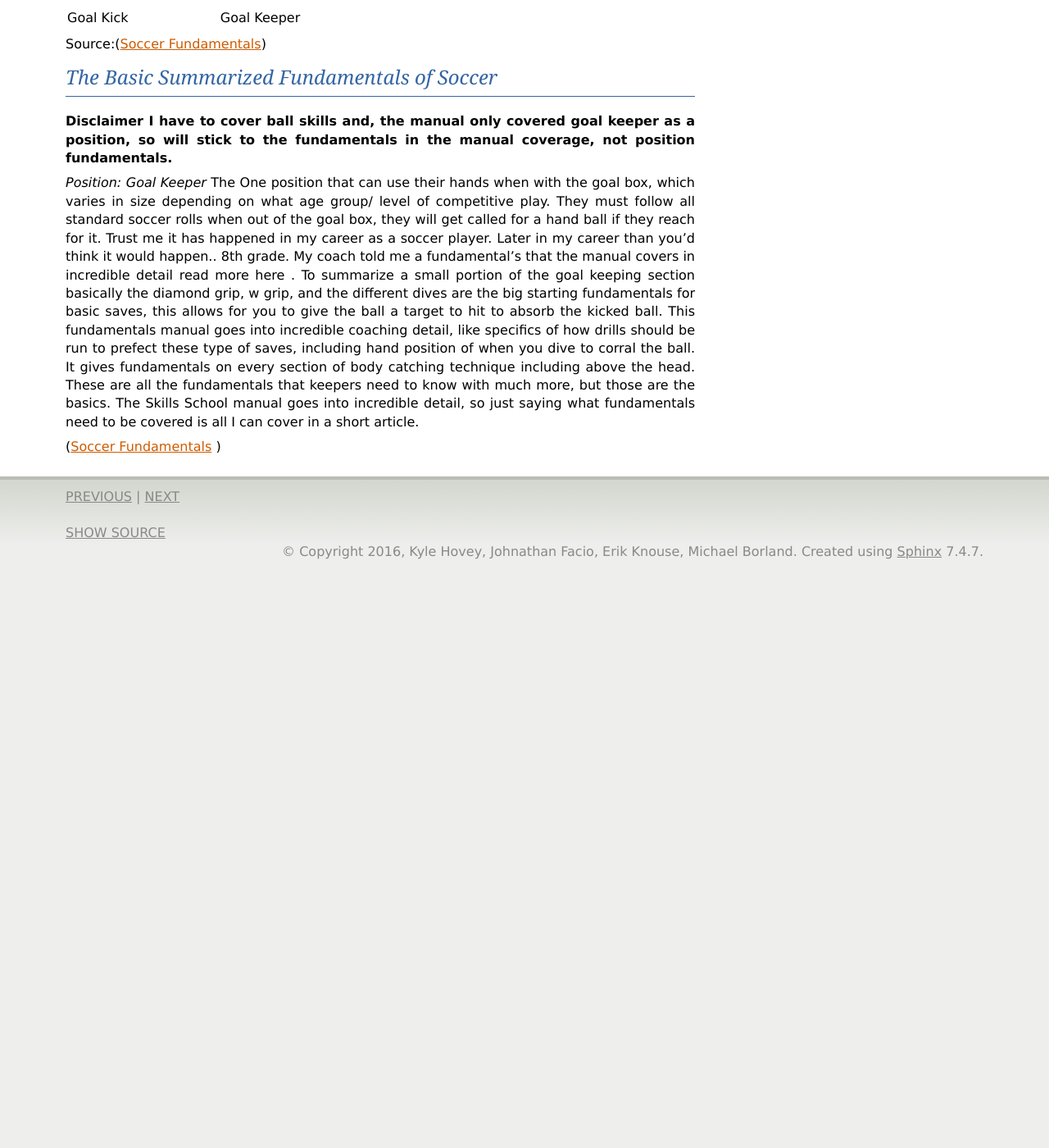
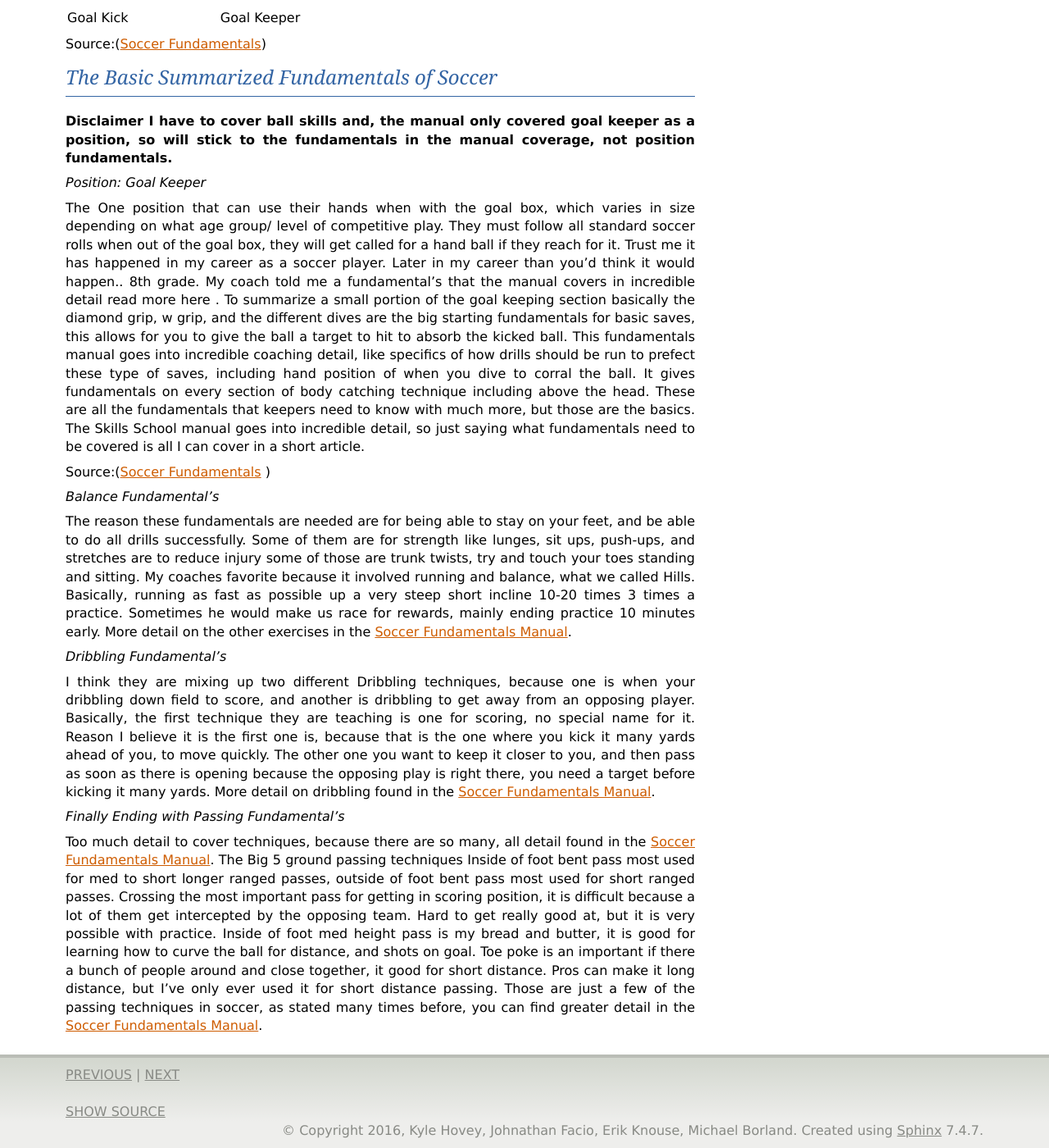
Before and after one commit to michaelborlandKeys/4Sports, a Sphinx documentation site: the page built from source/soccer/soccer_fundamentals.rst, in a window 1280 px wide and 1400 px high, scrolled down 1145 px. Shown: the whole window at 82% size. Built offline with Sphinx 7.4.7, drawn with Linux system fonts in a browser that asks for light colours; before the commit the page ends 1839 px from its top, so only the background shows below that.

```diff
--- a/source/soccer/soccer_fundamentals.rst
+++ b/source/soccer/soccer_fundamentals.rst
@@ -53,6 +53,24 @@
 **Disclaimer I have to cover ball skills and, the manual only covered goal keeper as a position, so will stick to the fundamentals in the manual coverage, not position fundamentals.**
 
 *Position: Goal Keeper*
-The One position that can use their hands when with the goal box, which varies in size depending on what age group/ level of competitive play. They must follow all standard soccer rolls when out of the goal box, they will get called for a hand ball if they reach for it. Trust me it has happened in my career as a soccer player. Later in my career than you’d think it would happen.. 8th grade. My coach told me a fundamental’s that the  manual covers in incredible detail read more here . To summarize a small portion of the goal keeping section basically the diamond grip, w grip, and the different dives are the big starting fundamentals for basic saves, this allows for you to give the ball a target to hit to absorb the kicked ball. This fundamentals manual goes into incredible coaching detail, like specifics of how drills should be run to prefect these type of saves, including hand position of when you dive to corral the ball. It gives fundamentals on every section of body catching technique including above the head. These are all the fundamentals that keepers need to know with much more, but those are the basics. The Skills  School manual goes into incredible detail, so just saying what fundamentals need to be covered is all I can cover in a short article.
 
-(`Soccer Fundamentals <http://www.usyouthsoccer.org/assets/1/1/Skills_School_Manual.pdf>`_ )
+The One position that can use their hands when with the goal box, which varies in size depending on what age group/ level of competitive play. They must follow all standard soccer rolls when out of the goal box, they will get called for a hand ball if they reach for it. Trust me it has happened in my career as a soccer player. Later in my career than you’d think it would happen.. 8th grade. My coach told me a fundamental’s that the  manual covers in incredible detail read more here . To summarize a small portion of the goal keeping section basically the diamond grip, w grip, and the different dives are the big starting fundamentals for basic saves, this allows for you to give the ball a target to hit to absorb the kicked ball. This fundamentals manual goes into incredible coaching detail, like specifics of how drills should be run to prefect these type of saves, including hand position of when you dive to corral the ball. It gives fundamentals on every section of body catching technique including above the head. These are all the fundamentals that keepers need to know with much more, but those are the basics. The Skills School manual goes into incredible detail, so just saying what fundamentals need to be covered is all I can cover in a short article.
+
+
+
+Source:(`Soccer Fundamentals <http://www.usyouthsoccer.org/assets/1/1/Skills_School_Manual.pdf>`_ )
+
+
+
+
+*Balance Fundamental’s*
+
+The reason these fundamentals are needed are for being able to stay on your feet, and be able to do all drills successfully. Some of them are for strength like lunges, sit ups, push-ups, and stretches are to reduce injury some of those are trunk twists, try and touch your toes standing and sitting. My coaches favorite because it involved running and balance, what we called Hills. Basically, running as fast as possible up a very steep short incline 10-20 times 3 times a practice. Sometimes he would make us race for rewards, mainly ending practice 10 minutes early.  More detail on the other exercises in the `Soccer Fundamentals Manual <http://www.usyouthsoccer.org/assets/1/1/Skills_School_Manual.pdf>`_.
+
+*Dribbling Fundamental’s*
+
+I think they are mixing up two different Dribbling techniques, because one is when your dribbling down field to score, and another is dribbling to get away from an opposing player. Basically, the first technique they are teaching is one for scoring, no special name for it. Reason I believe it is the first one is, because that is the one where you kick it many yards ahead of you, to move quickly. The other one you want to keep it closer to you, and then pass as soon as there is opening because the opposing play is right there, you need a target before kicking it many yards.  More detail on dribbling found in the `Soccer Fundamentals Manual <http://www.usyouthsoccer.org/assets/1/1/Skills_School_Manual.pdf>`_.
+
+*Finally Ending with Passing Fundamental’s*
+
+Too much detail to cover techniques, because there are so many, all detail found in the `Soccer Fundamentals Manual <http://www.usyouthsoccer.org/assets/1/1/Skills_School_Manual.pdf>`_. The Big 5 ground passing techniques Inside of foot bent pass most used for med to short longer ranged passes, outside of foot bent pass most used for short ranged passes. Crossing the most important pass for getting in scoring position, it is difficult because a lot of them get intercepted by the opposing team. Hard to get really good at, but it is very possible with practice.  Inside of foot med height pass is my bread and butter, it is good for learning how to curve the ball for distance, and shots on goal. Toe poke is an important if there a bunch of people around and close together, it good for short distance. Pros can make it long distance, but I’ve only ever used it for short distance passing. Those are just a few of the passing techniques in soccer, as stated many times before, you can find greater detail in the `Soccer Fundamentals Manual <http://www.usyouthsoccer.org/assets/1/1/Skills_School_Manual.pdf>`_.
```
Also changed, not shown: source/soccer/soccer_global_stats.rst (+1 -1 lines).
